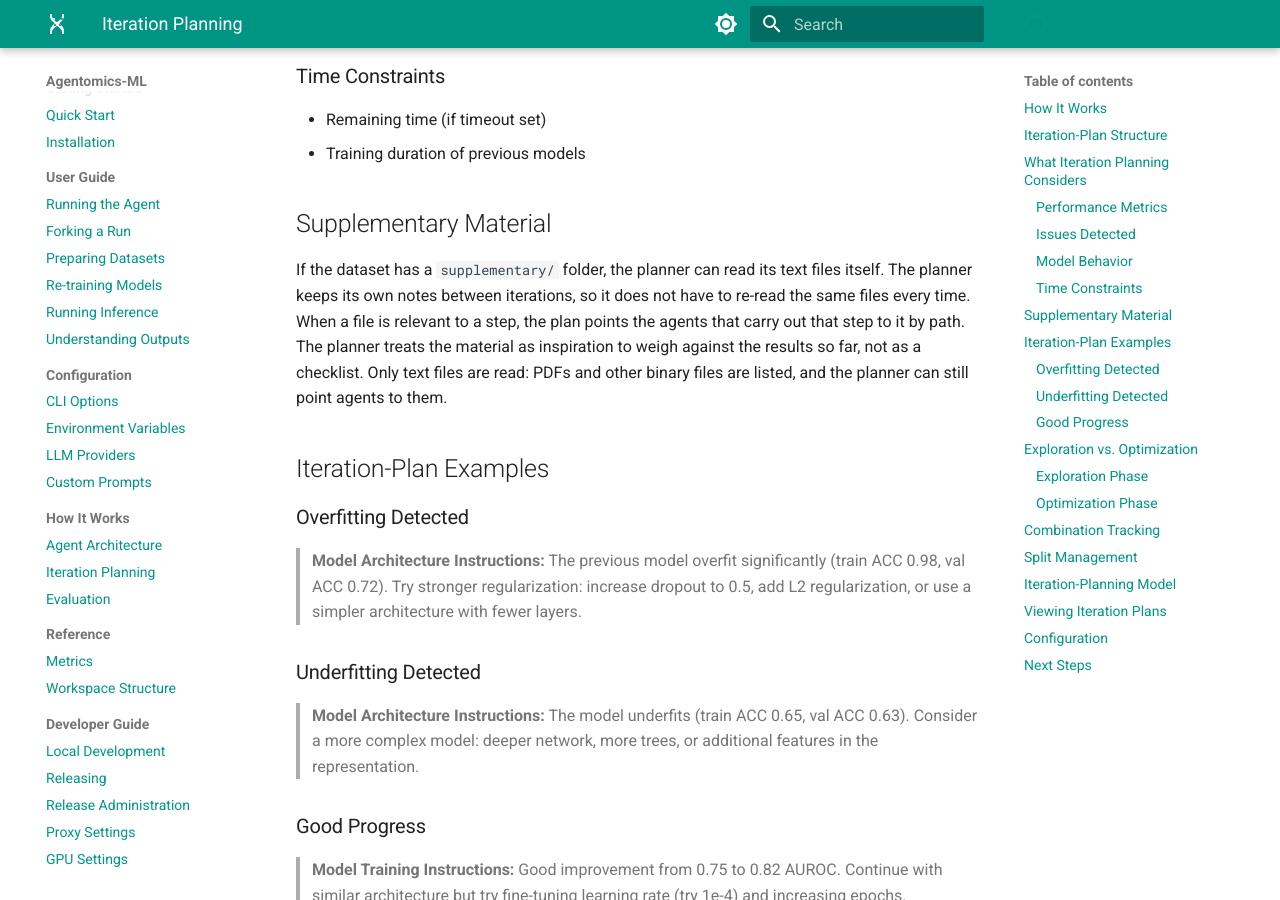
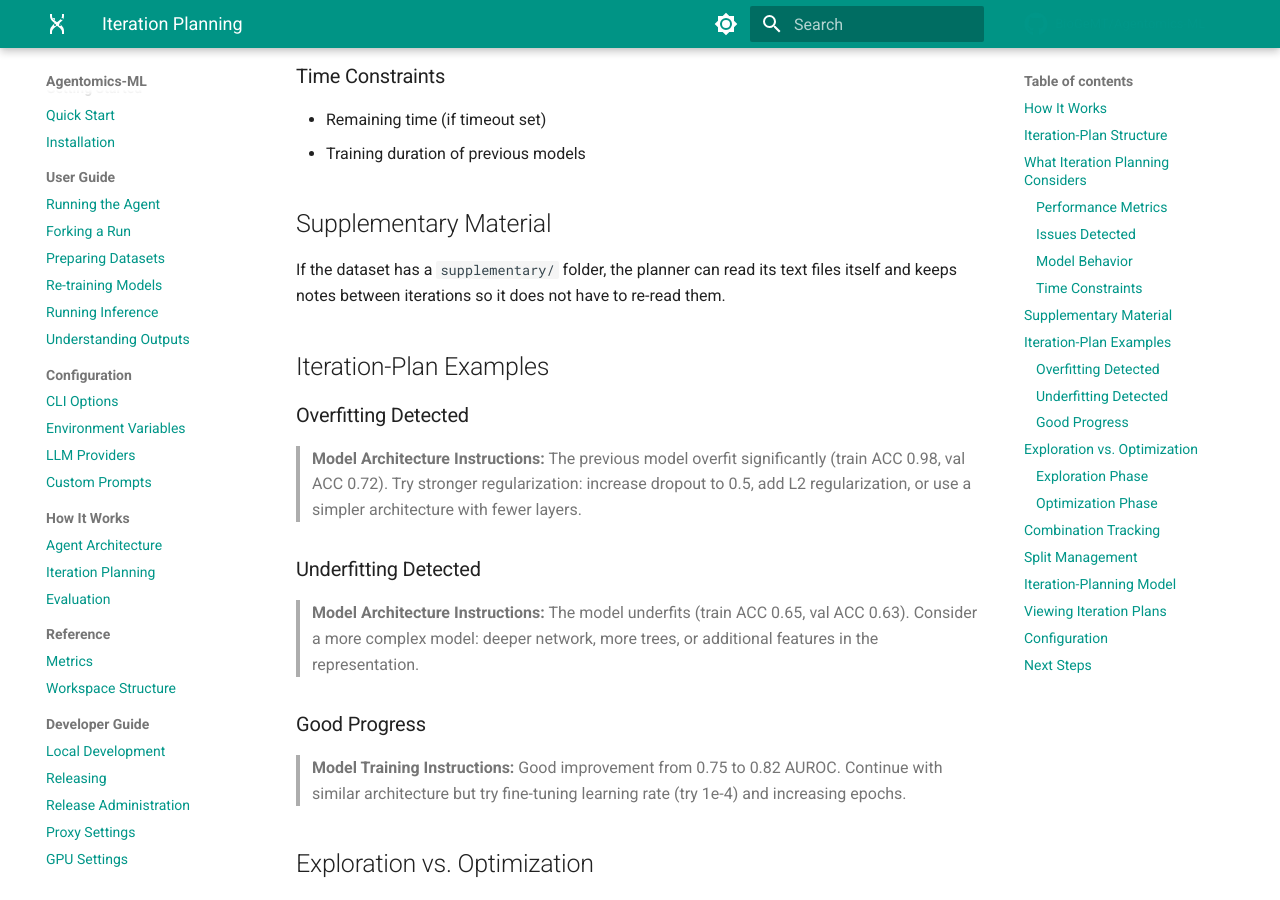
Before and after one commit to BioGeMT/agentomics-ml, an MkDocs documentation site: the page built from docs/how-it-works/iteration-planning.md, in a window 1280 px wide and 900 px high, scrolled down 1416 px. Built offline with MkDocs 1.6.1 and Material for MkDocs 9.7.7, drawn with Linux system fonts in a browser that asks for light colours; comment, search, counter and statistics services are not loaded.

Commit message:
Trim planner docs
Co-Authored-By: Claude Sonnet 5.5 <noreply@anthropic.com>

```diff
--- a/docs/how-it-works/iteration-planning.md
+++ b/docs/how-it-works/iteration-planning.md
@@ -55,7 +55,7 @@ IterationPlanOutput
 
 ## Supplementary Material
 
-If the dataset has a `supplementary/` folder, the planner can read its text files itself. The planner keeps its own notes between iterations, so it does not have to re-read the same files every time. When a file is relevant to a step, the plan points the agents that carry out that step to it by path. The planner treats the material as inspiration to weigh against the results so far, not as a checklist. Only text files are read: PDFs and other binary files are listed, and the planner can still point agents to them.
+If the dataset has a `supplementary/` folder, the planner can read its text files itself and keeps notes between iterations so it does not have to re-read them.
 
 ## Iteration-Plan Examples
 
```
Also changed, not shown: docs/user-guide/datasets.md (+1 -1 lines).
